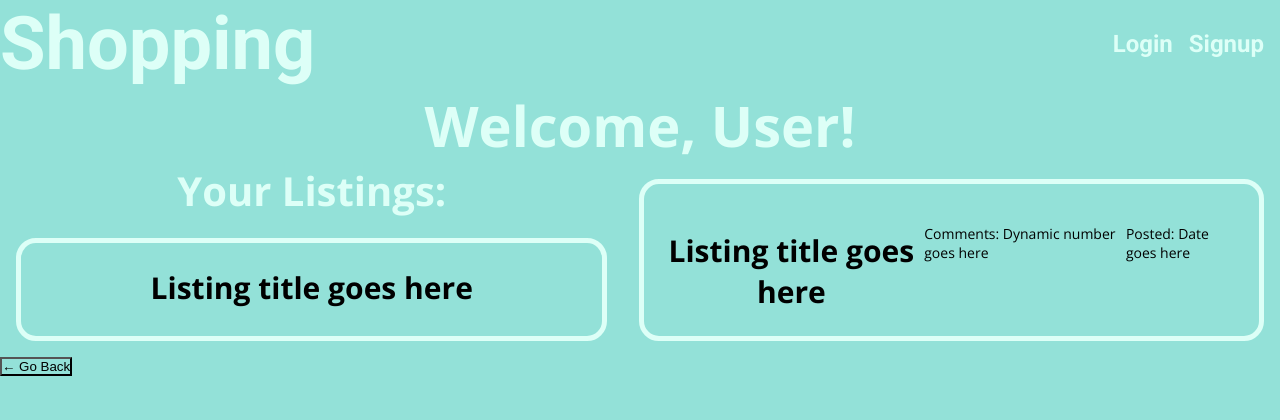
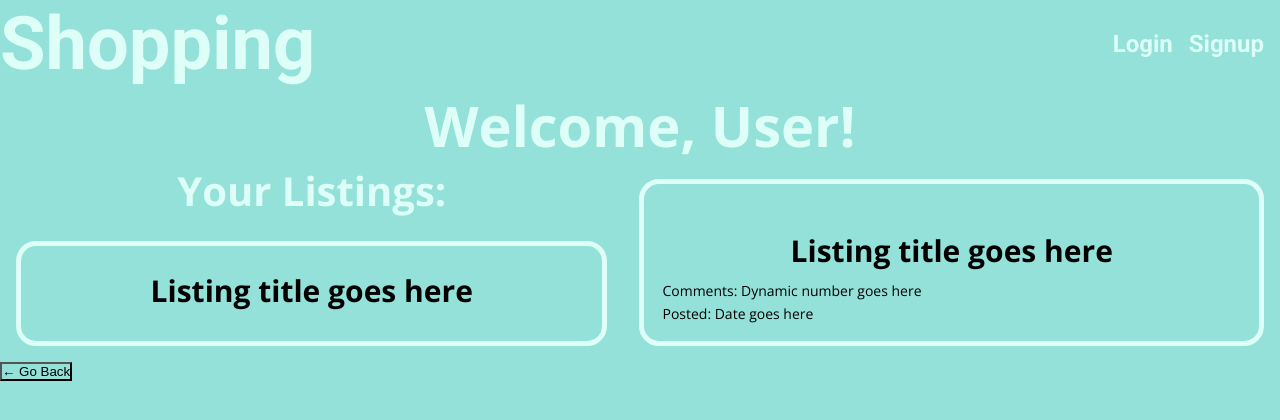
Before and after one commit to dcho10/group-one-project, a React (Vite) app in the folder client/: page /profiles/me in a window 1280 px wide. Shown: the top 420 px of the page. Built offline with nearby package versions, Linux system fonts and the light colour scheme.

Commit message:
Fixed CSS

```diff
--- a/client/src/components/ListingCard.css
+++ b/client/src/components/ListingCard.css
@@ -30,11 +30,11 @@ h3 {
     padding: 0.5rem;
 }
 
-.listing-info {
+.listing-info-content {
     display: grid;
 }
 
-.listing-info p {
+.listing-info-content p {
     font-size: 14px;
     padding: 2px;
 }
--- a/client/src/components/ListingCard.jsx
+++ b/client/src/components/ListingCard.jsx
@@ -26,7 +26,7 @@ export default function ListingCard() {
           <section className="single-listing">
             <img></img>
             {/* Add img here */}
-            <section className="listing-info">
+            <section className="listing-info-content">
               <h3> Listing title goes here </h3>
               <p> Comments: Dynamic number goes here </p>
               <p> Posted: Date goes here</p>
```
